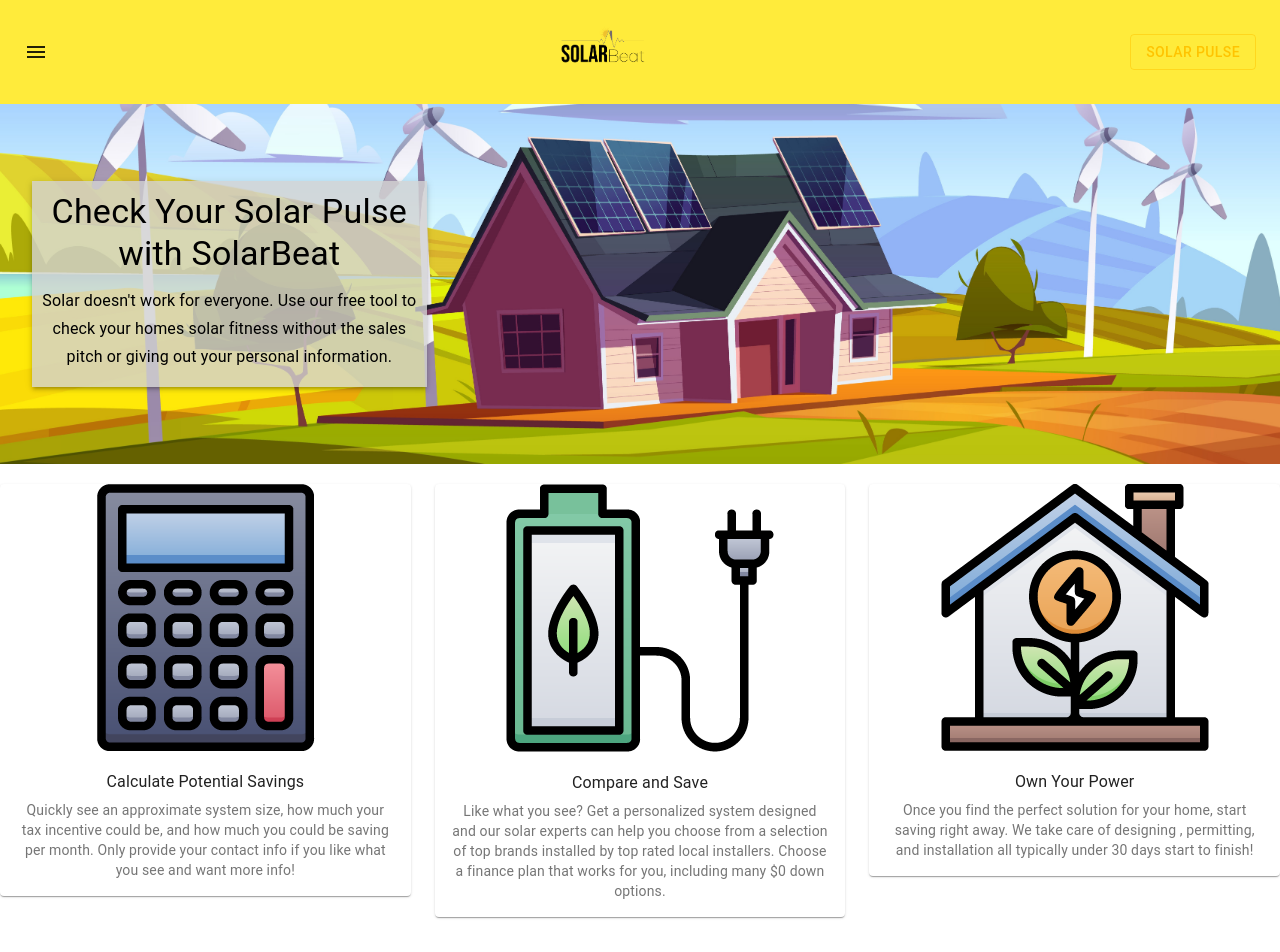
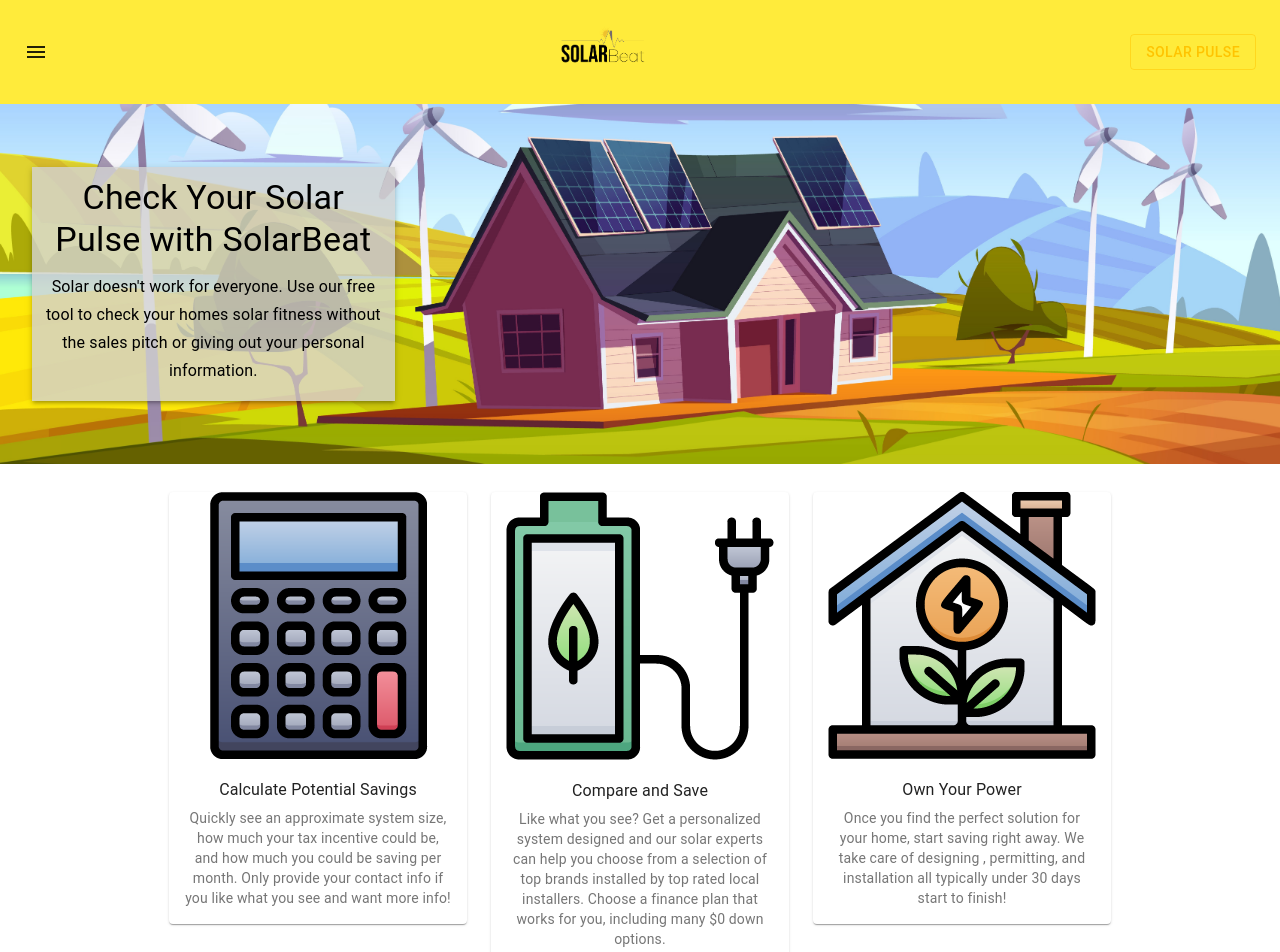
Before and after one commit to NGDino/solar-beat, a React (Create React App) app in the folder solar-beat/: page / in a window 1280 px wide. Shown: the top 952 px of the page. Before the commit the page ends 929 px from the top, so only its background shows below. Built offline with nearby package versions, Linux system fonts and the light colour scheme.

Commit message:
fix a couple format issues

```diff
--- a/solar-beat/src/pages/Equipment/index.js
+++ b/solar-beat/src/pages/Equipment/index.js
@@ -26,7 +26,7 @@
     bannerText: {
         backgroundColor: '#d3d3d3CC',
         padding: '10px',
-        marginLeft:'2em',
+        margin:'2em',
 
     },
     container2: {
@@ -53,7 +53,7 @@
                 justify='center'
                 direction='column'
                 className={classes.hero}>
-                    <Grid item xs={12} md={4}>
+                    <Grid item xs={12} sm={6} md={4}>
                         <Box component='div' boxShadow={2} className={classes.bannerText}>
                             <Typography variant='h4' component='h2'>
                                 Compare Options and Choose
--- a/solar-beat/src/pages/Home/index.js
+++ b/solar-beat/src/pages/Home/index.js
@@ -8,6 +8,9 @@
 import Hero from '../../assets/images/solarhouse.jpg';
 
 const useStyles = makeStyles({
+    root:{
+        boxSizing: 'border-box'
+    },
     hero : {
         backgroundImage: `url(${Hero})`,
         backgroundPosition: 'center',
@@ -21,13 +24,18 @@
     bannerText: {
         backgroundColor: '#d3d3d3CC',
         padding: '10px',
-        marginLeft:'2em',
+        margin:'2em',
 
     },
     iconStyle: {
         fontSize: '85px',
         marginTop: '20px'
     },
+    cardContainer: {
+        padding: '8px',
+
+    }
+
 
 })
 
@@ -43,10 +51,11 @@
                 container
                 spacing={0}
                 justify='center'
+                align='center'
                 direction='column'
                 className={classes.hero}>
 
-                    <Grid item xs={12} sm={4}  >
+                    <Grid item xs={12} sm={6} md={4} >
                         <Box component='div' boxShadow={3} className={classes.bannerText}>
                             <Typography variant='h4' gutterBottom>
                                 Check Your Solar Pulse with SolarBeat
@@ -60,8 +69,8 @@
 
                 </Grid>
             {/* </Box> */}
-            <Grid container spacing={3} style={{ backgroundColor: '#fff',  }} className='hero'>
-                <Grid item xs={12} sm={4}>
+            <Grid container spacing={3} className={classes.cardContainer} align='center' justify='center' direction='row'>
+                <Grid item item xs={12} sm={6} md={3}>
                     <Card>
                         <CardActionArea>
                             <img src={calculator} alt='calculator illustration'/>
@@ -78,7 +87,7 @@
                     </Card>
                 </Grid>
 
-                <Grid item xs={12} sm={4}>
+                <Grid item xs={12} sm={6} md={3} >
                     <Card>
                         <CardActionArea>
                             <img src={battery} alt='green battery illustration'/>
@@ -95,7 +104,7 @@
                     </Card>
                 </Grid>
 
-                <Grid item xs={12} sm={4}>
+                <Grid item xs={12} sm={6} md={3}>
                     <Card>
                         <CardActionArea>
                             <img src={ecohouse} alt='Green Energy House'/>
```
Also changed, not shown: 1 other file (tests, documents, lock files or other folders).
